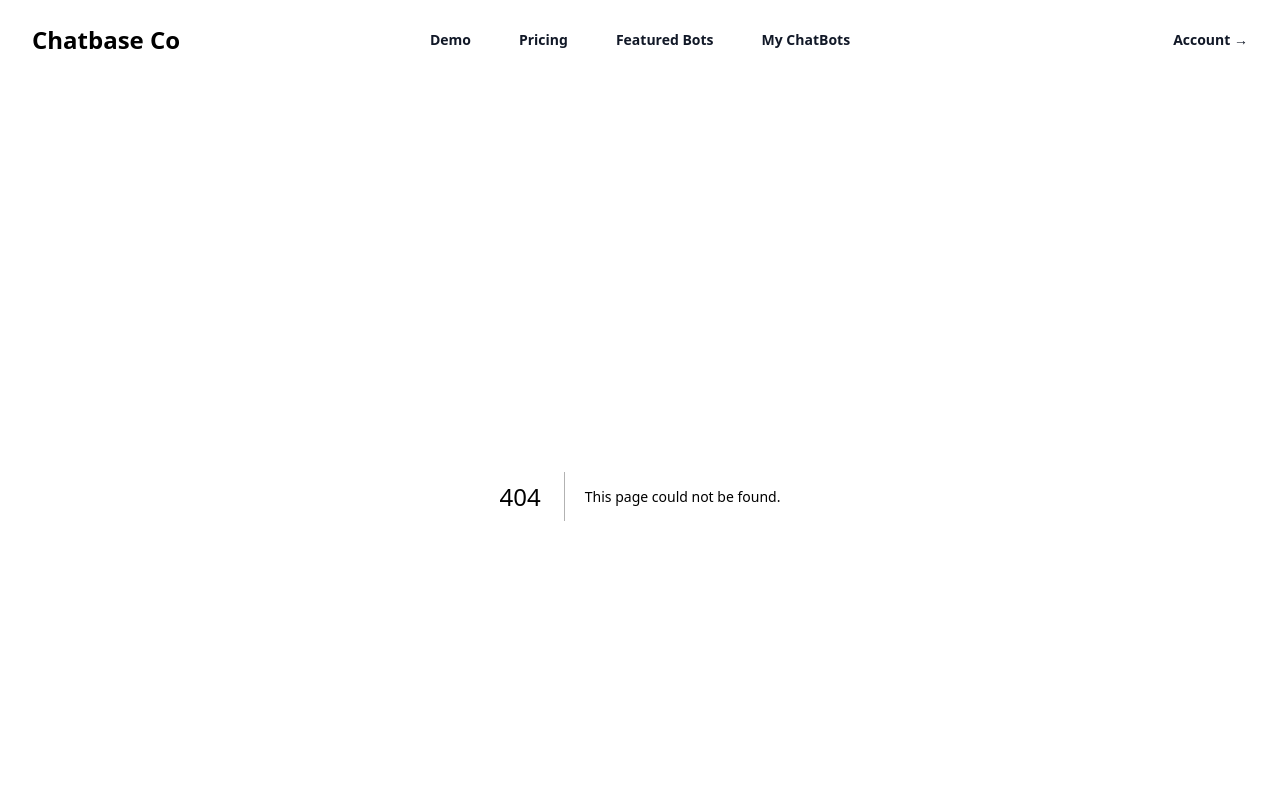
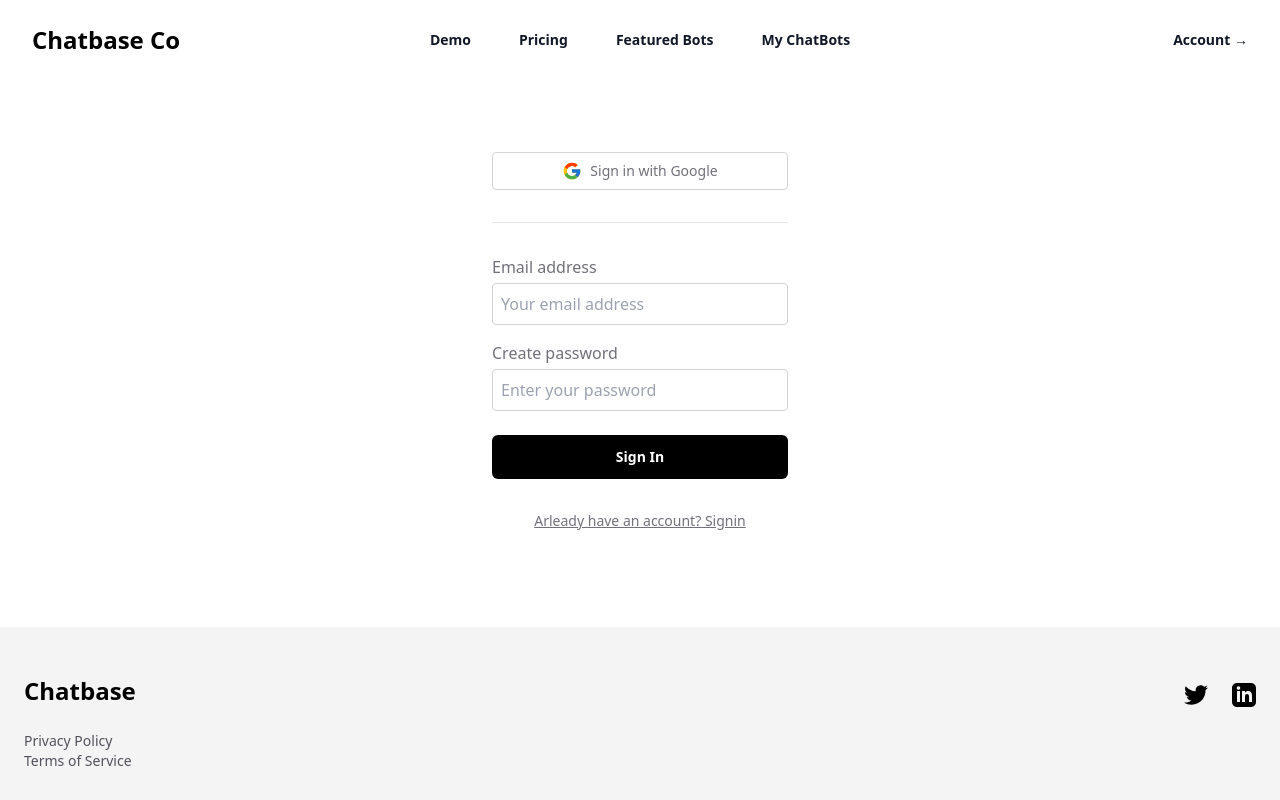
Before and after one commit to Gabin-ishimwe/chatbase-co, a Next.js app: page /signup in a window 1280 px wide. Before the commit this address had no page. Shown: the top 800 px of the page. Built offline with nearby package versions, Linux system fonts and the light colour scheme.

Commit message:
ft: implement auth pages

```diff
--- a/src/components/UI/NavBar.tsx
+++ b/src/components/UI/NavBar.tsx
@@ -51,9 +51,11 @@
           ))}
         </div>
         <div className="hidden lg:flex lg:flex-1 lg:justify-end">
-          <a href="#" className="text-sm font-semibold leading-6 text-gray-900">
+          <Link
+            href="signin"
+            className="text-sm font-semibold leading-6 text-gray-900">
             Account <span aria-hidden="true">&rarr;</span>
-          </a>
+          </Link>
         </div>
       </nav>
       <Dialog
@@ -94,7 +96,7 @@
               </div>
               <div className="py-6">
                 <a
-                  href="#"
+                  href="signin"
                   className="-mx-3 block rounded-lg px-3 py-2.5 text-base font-semibold leading-7 text-gray-900 hover:bg-gray-50">
                   Account
                 </a>
--- /dev/null
+++ b/src/pages/signin.tsx
@@ -0,0 +1,56 @@
+import Link from "next/link";
+import { FcGoogle } from "react-icons/fc";
+
+const SignIn = () => {
+  return (
+    <div className="pt-14">
+      <div className="flex justify-center">
+        <div className="flex flex-col justify-between max-w-lg px-3 mx-auto w-80">
+          <div className="flex flex-col">
+            <button className="bg-white hover:bg-gray-200 border-zinc-300 border rounded flex justify-center items-center space-x-2 py-2">
+              <FcGoogle className="text-xl" />
+              <span className="text-zinc-500 text-sm">Sign in with Google</span>
+            </button>
+            <hr className="text-zinc-500 my-8" />
+            <form>
+              <div className="flex flex-col gap-1">
+                <label className="text-zinc-500" htmlFor="email">
+                  Email address
+                </label>
+                <input
+                  name="email"
+                  type="email"
+                  placeholder="Your email address"
+                  className="p-2 border-zinc-300 hover:border-zinc-900 border rounded focus:outline-none"
+                />
+              </div>
+              <div className="flex flex-col gap-1 my-4">
+                <label className="text-zinc-500" htmlFor="password">
+                  Password
+                </label>
+                <input
+                  name="password"
+                  type="password"
+                  placeholder="Enter your password"
+                  className="p-2 border-zinc-300 hover:border-zinc-900 border rounded focus:outline-none"
+                />
+              </div>
+              <button
+                data-variant="flat"
+                className="mb-8 mt-2 w-full rounded-md py-3 text-sm font-semibold text-white text-center hover:bg-zinc-800 bg-black">
+                Sign In
+              </button>
+            </form>
+            <Link
+              href={"signup"}
+              className="text-center text-sm text-zinc-500 underline">
+              Don&apos;t have an account? Signup
+            </Link>
+          </div>
+        </div>
+      </div>
+    </div>
+  );
+};
+
+export default SignIn;
--- /dev/null
+++ b/src/pages/signup.tsx
@@ -0,0 +1,56 @@
+import Link from "next/link";
+import { FcGoogle } from "react-icons/fc";
+
+const SignUp = () => {
+  return (
+    <div className="pt-14">
+      <div className="flex justify-center">
+        <div className="flex flex-col justify-between max-w-lg px-3 mx-auto w-80">
+          <div className="flex flex-col">
+            <button className="bg-white hover:bg-gray-200 border-zinc-300 border rounded flex justify-center items-center space-x-2 py-2">
+              <FcGoogle className="text-xl" />
+              <span className="text-zinc-500 text-sm">Sign in with Google</span>
+            </button>
+            <hr className="text-zinc-500 my-8" />
+            <form>
+              <div className="flex flex-col gap-1">
+                <label className="text-zinc-500" htmlFor="email">
+                  Email address
+                </label>
+                <input
+                  name="email"
+                  type="email"
+                  placeholder="Your email address"
+                  className="p-2 border-zinc-300 hover:border-zinc-900 border rounded focus:outline-none"
+                />
+              </div>
+              <div className="flex flex-col gap-1 my-4">
+                <label className="text-zinc-500" htmlFor="password">
+                  Create password
+                </label>
+                <input
+                  name="password"
+                  type="password"
+                  placeholder="Enter your password"
+                  className="p-2 border-zinc-300 hover:border-zinc-900 border rounded focus:outline-none"
+                />
+              </div>
+              <button
+                data-variant="flat"
+                className="mb-8 mt-2 w-full rounded-md py-3 text-sm font-semibold text-white text-center hover:bg-zinc-800 bg-black">
+                Sign In
+              </button>
+            </form>
+            <Link
+              href={"signin"}
+              className="text-center text-sm text-zinc-500 underline">
+              Arleady have an account? Signin
+            </Link>
+          </div>
+        </div>
+      </div>
+    </div>
+  );
+};
+
+export default SignUp;
```
